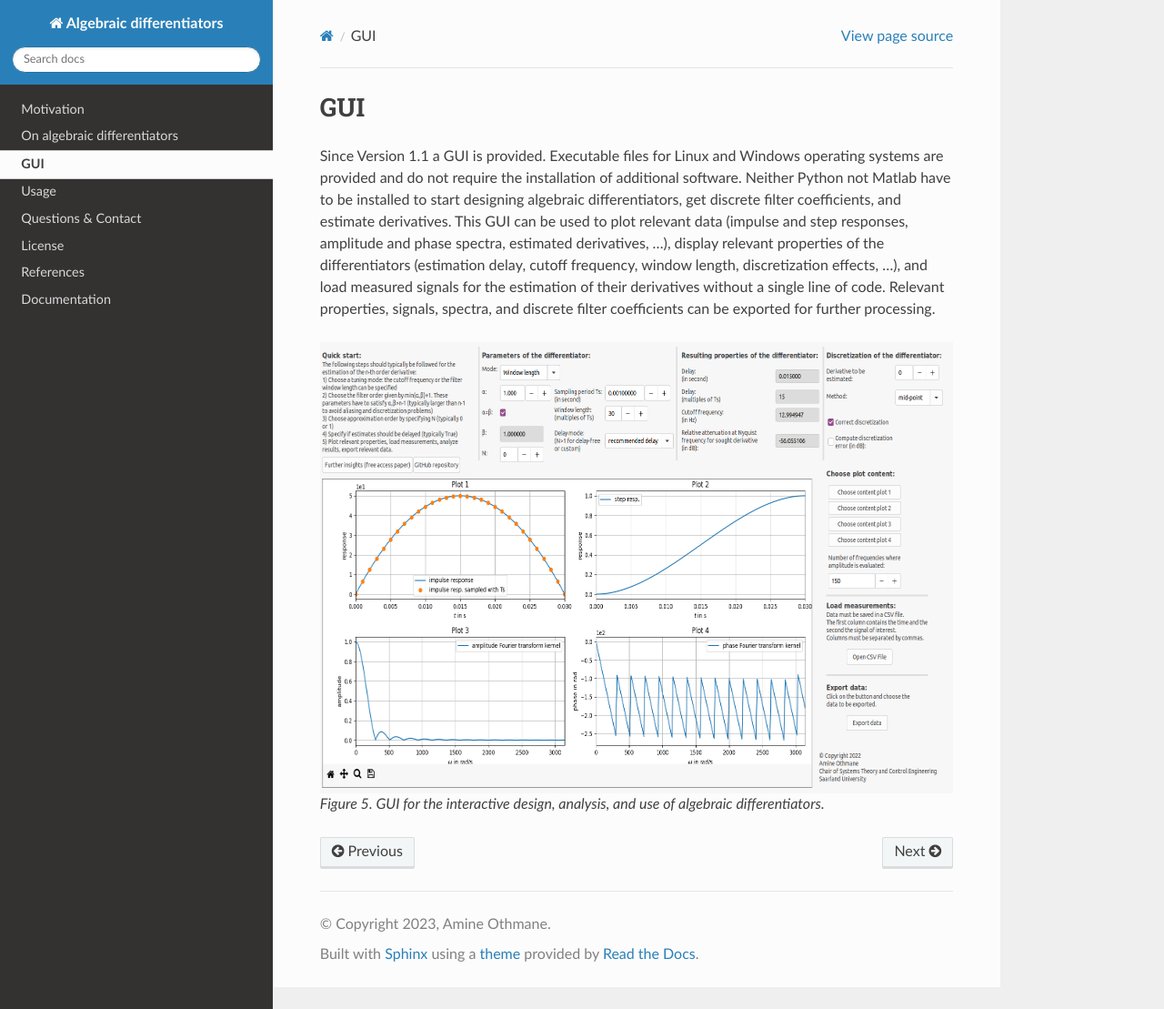
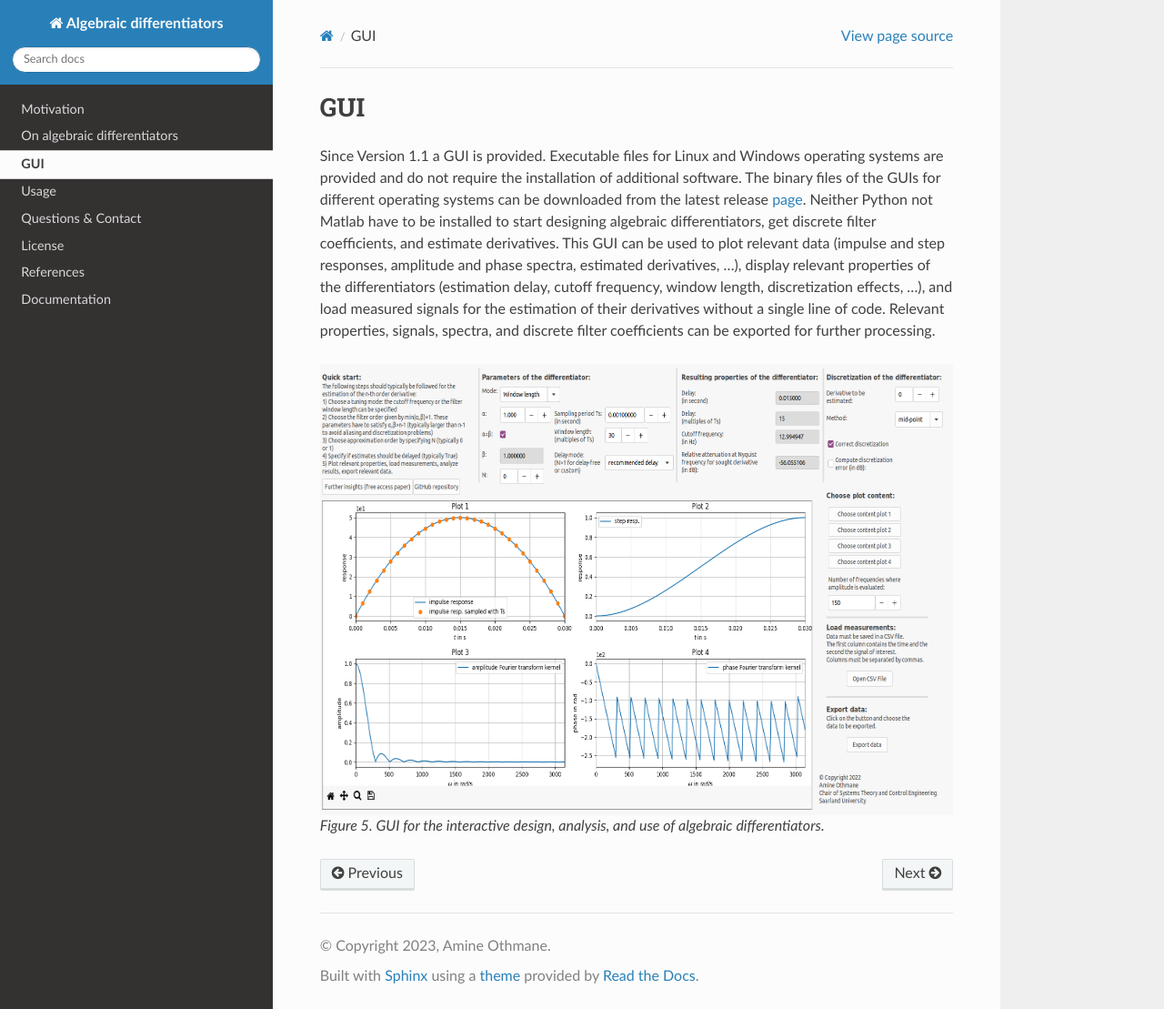
Before and after one commit to aothmane-control/Algebraic-differentiators, a Sphinx documentation site: the page built from docs/source/gui.rst, in a window 1280 px wide and 1109 px high. Shown: the whole window at 91% size. Built offline with Sphinx 7.4.7 and the Read the Docs theme 2.0.0, drawn with Linux system fonts in a browser that asks for light colours.

Commit message:
Added hint to where to download GUI

```diff
--- a/docs/source/gui.rst
+++ b/docs/source/gui.rst
@@ -3,7 +3,7 @@ GUI
 
 Since Version 1.1 a GUI is provided. Executable files for Linux and
 Windows operating systems are provided and do not require the
-installation of additional software. Neither Python not Matlab have to
+installation of additional software. The binary files of the GUIs for different operating systems can be downloaded from the latest release `page <https://github.com/aothmane-control/Algebraic-differentiators/releases>`_. Neither Python not Matlab have to
 be installed to start designing algebraic differentiators, get discrete
 filter coefficients, and estimate derivatives. This GUI can be used to
 plot relevant data (impulse and step responses, amplitude and phase
```
